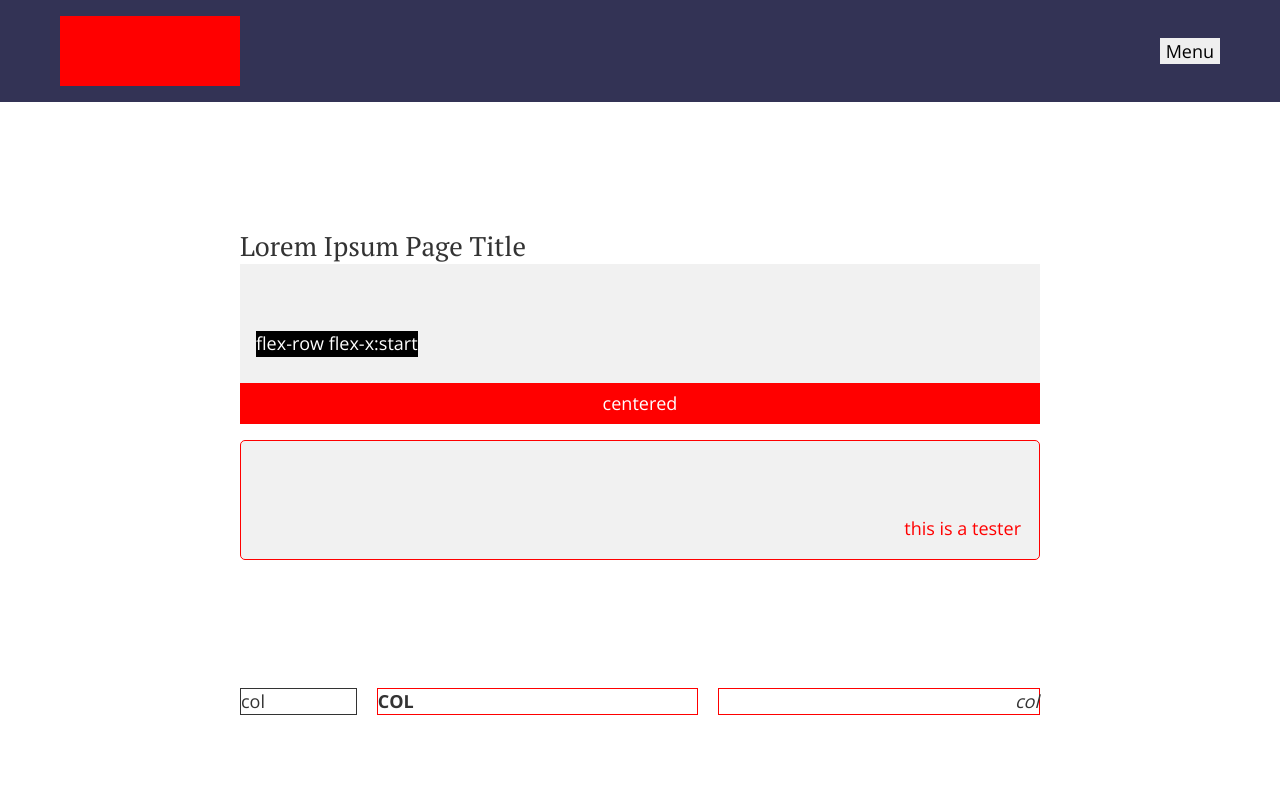
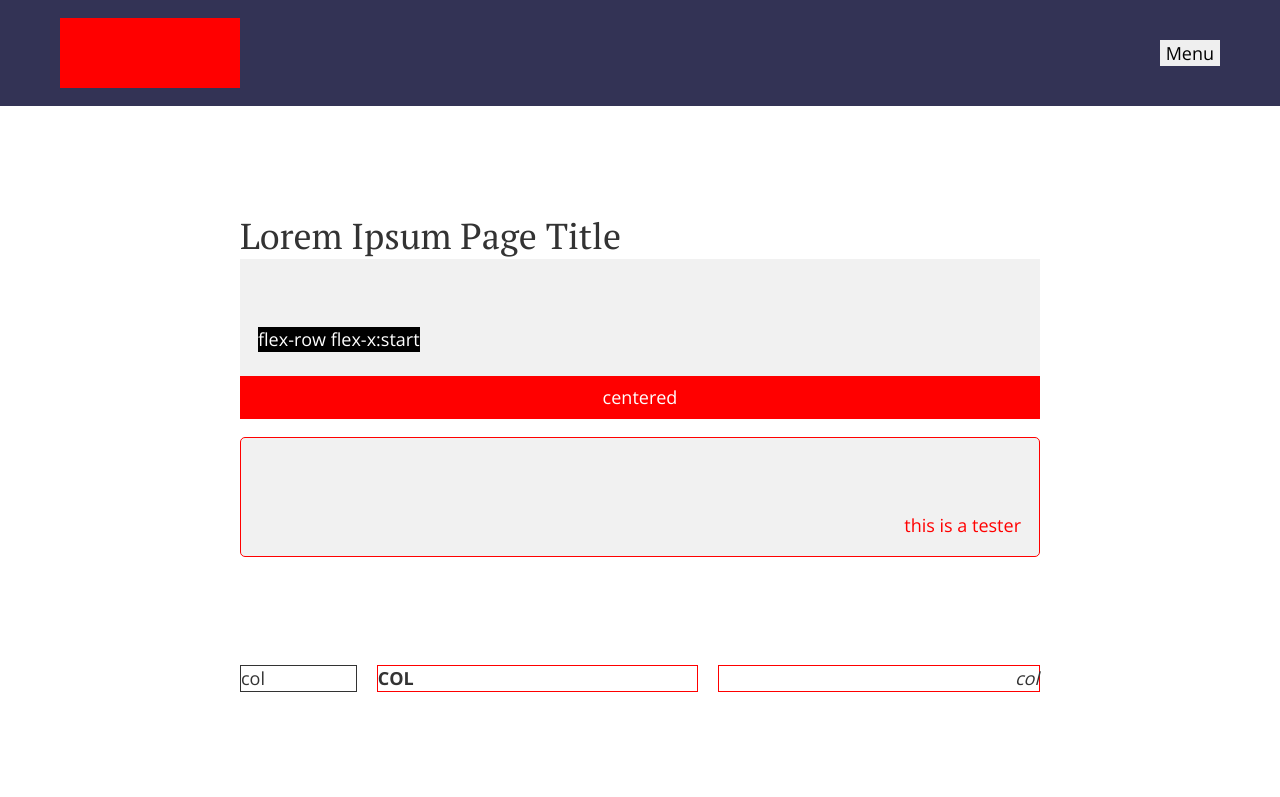
Before and after one commit to nikrowell/css-starter, a website: page index.html in a window 1280 px wide. Shown: the top 797 px of the page. Drawn offline with nearby package versions, Linux system fonts and the light colour scheme; files that its build step writes are made by us from their sources.

Commit message:
cleaning up text helpers and global font sizing

```diff
--- a/index.html
+++ b/index.html
@@ -130,7 +130,7 @@
     <article class="container article">
 
       <header class="page-header">
-        <h1 class="page-title">Lorem Ipsum Page Title</h1>
+        <h1 class="text-lg">Lorem Ipsum Page Title</h1>
       </header>
 
       <div class="content clearfix">
--- a/scss/abstracts/_variables.scss
+++ b/scss/abstracts/_variables.scss
@@ -38,31 +38,18 @@ $colors: (
 
 :root {
 
-  --font-size: 1em;
   --font-body: #{$font-body};
   --font-heading: #{$font-heading};
-  --line-height: 1.4;
-
-  // TODO: move these to helpers/text?
-  // --text-scale: 1.333; // http://type-scale.com/
-  // --text-sm:  calc(1em / var(--text-scale));
-  // --text-md:  calc(1em * var(--text-scale));
-  // --text-lg:  calc(1em * var(--text-scale) * var(--text-scale));
-  // --text-xl:  calc(1em * var(--text-scale) * var(--text-scale) * var(--text-scale));
-  // --text-xxl: calc(1em * var(--text-scale) * var(--text-scale) * var(--text-scale) * var(--text-scale));
-
   --container-width: #{$container-width};
   --container-padding: #{$container-padding};
 
-  @media (min-width: 480px) {
-    --text-scale: 1.414;
-  }
+  font-size: 16px;
 
   @media (min-width: 768px) {
-    --font-size: 1.0625em;
+    font-size: 1.0625em;
   }
 
   @media (min-width: 1024px) {
-    --font-size: 1.125em;
+    font-size: 1.125em;
   }
 }
--- a/scss/base/_elements.scss
+++ b/scss/base/_elements.scss
@@ -1,9 +1,10 @@
+
 body {
-  font-size: var(--font-size);
-  font-family: var(--font-body);
-  line-height: var(--line-height);
+  font-family: $font-body;
+  line-height: 1.4;
   color: $color-text;
   background-color: $color-bg;
+  overflow-x: hidden;
 }
 
 p {
@@ -40,7 +41,7 @@ hr {
   clear: both;
   width: 100%;
   height: 1px;
-  margin: 2.5em 0;
+  // margin: 2.5rem 0;
   margin: var(--space-3) 0;
   line-height: 0;
   border: none;
--- a/scss/base/_forms.scss
+++ b/scss/base/_forms.scss
@@ -7,7 +7,6 @@ button {
   font-size: inherit;
   font-family: inherit;
   font-weight: inherit;
-  outline: none;
 }
 input::-moz-focus-inner,
 button::-moz-focus-inner {
--- a/scss/components/_site-header.scss
+++ b/scss/components/_site-header.scss
@@ -11,5 +11,7 @@
 }
 .logo a {
   background-color: #F00;
+  // background-image: url('../images/logo.svg');
+  // background-size: contain;
   text-indent: -9999px;
 }
--- a/scss/helpers/_columns.scss
+++ b/scss/helpers/_columns.scss
@@ -2,12 +2,6 @@
 $col-count: 12;
 $col-gap: 20px;
 $col-margin: $col-gap / 2;
-
-// TODO: allow for responsive col spacing via custom properties?
-// :root {
-//   --col-gap: $col-gap,
-//   --col-margin: $col-margin,
-// }
 
 @mixin cols($prefix: '', $count: $col-count, $gap: $col-gap, $margin: $col-margin) {
 
--- a/scss/helpers/_flexbox.scss
+++ b/scss/helpers/_flexbox.scss
@@ -34,6 +34,9 @@
   .#{$prefix}content-between { align-content: space-between }
   .#{$prefix}content-around  { align-content: space-around }
   .#{$prefix}content-evenly  { align-content: space-evenly }
+
+  .#{$prefix}order-first     { order: -1 }
+  .#{$prefix}order-last      { order: 9999 }
 }
 
 @include flexbox();
@@ -49,12 +52,3 @@
 .flex-wrap    { flex-wrap: wrap }
 .flex-grow    { flex-grow: 1 }
 .flex-shrink  { flex-shrink: 1 }
-
-.order-0     { order: 0 }
-.order-1     { order: 1 }
-.order-2     { order: 2 }
-.order-3     { order: 3 }
-.order-4     { order: 4 }
-.order-5     { order: 5 }
-.order-first { order: -1 }
-.order-last  { order: 9999 }
--- a/scss/helpers/_spacing.scss
+++ b/scss/helpers/_spacing.scss
@@ -4,7 +4,7 @@
   --spacing-2: 1rem;
   --spacing-3: 2rem;
   --spacing-4: 4rem;
-  --spacing-5: 8rem;
+  --spacing-5: 6rem;
 }
 
 @mixin spacing($prefix: '') {
--- a/scss/helpers/_text.scss
+++ b/scss/helpers/_text.scss
@@ -1,12 +1,16 @@
 
 :root {
+
+  // http://type-scale.com/
   --text-base: 1rem;
   --text-scale: 1.414;
-  --text-xs: calc(var(--text-base) * 0.75);
-  --text-sm: calc(var(--text-base) * 0.875);
-  --text-md: calc(var(--text-base) * var(--text-scale));
-  --text-lg: calc(var(--text-base) * var(--text-scale) * var(--text-scale));
-  --text-xl: calc(var(--text-base) * var(--text-scale) * var(--text-scale) * var(--text-scale));
+
+  --text-xs: calc(1rem / var(--text-scale) / var(--text-scale));
+  --text-sm: calc(1rem / var(--text-scale));
+  --text-md: calc(1rem * var(--text-scale));
+  --text-lg: calc(1rem * var(--text-scale) * var(--text-scale));
+  --text-xl: calc(1rem * var(--text-scale) * var(--text-scale) * var(--text-scale));
+  --text-xxl: calc(1rem * var(--text-scale) * var(--text-scale) * var(--text-scale) * var(--text-scale));
 }
 
 @mixin text($prefix: '') {
@@ -15,11 +19,12 @@
     $prefix: '#{$prefix}\\:';
   }
 
-  .#{$prefix}text-xs { font-size: var(--text-xs) }
-  .#{$prefix}text-sm { font-size: var(--text-sm) }
-  .#{$prefix}text-md { font-size: var(--text-md) }
-  .#{$prefix}text-lg { font-size: var(--text-lg) }
-  .#{$prefix}text-xl { font-size: var(--text-xl) }
+  .#{$prefix}text-xs  { font-size: var(--text-xs) }
+  .#{$prefix}text-sm  { font-size: var(--text-sm) }
+  .#{$prefix}text-md  { font-size: var(--text-md) }
+  .#{$prefix}text-lg  { font-size: var(--text-lg) }
+  .#{$prefix}text-xl  { font-size: var(--text-xl) }
+  .#{$prefix}text-xxl { font-size: var(--text-xxl) }
 
   .#{$prefix}text-left   { text-align: left }
   .#{$prefix}text-right  { text-align: right }
@@ -47,23 +52,20 @@
 .font-black     { font-weight: 900 }
 .font-italic    { font-style: italic }
 
-// .kerning-tight  { letter-spacing: -0.05em }
-// .kerning-normal { letter-spacing: 0 }
-// .kerning-loose  { letter-spacing: 0.05em }
+.kerning-tight  { letter-spacing: -0.05em }
+.kerning-normal { letter-spacing: 0 }
+.kerning-loose  { letter-spacing: 0.05em }
 
-// .leading-none   { line-height: 1 }
-// .leading-tight  { line-height: 1.25 }
-// .leading-normal { line-height: 1.5 }
-// .leading-loose  { line-height: 2 }
+.leading-none   { line-height: 1 }
+.leading-tight  { line-height: 1.25 }
+.leading-normal { line-height: 1.5 }
+.leading-loose  { line-height: 2 }
 
-.uppercase { text-transform: uppercase }
-.lowercase { text-transform: lowercase }
-
-.antialiased {
+.font-antialiased {
   -webkit-font-smoothing: antialiased;
   -moz-osx-font-smoothing: grayscale;
 }
-.subpixel-antialiased {
+.font-subpixel {
   -webkit-font-smoothing: auto;
   -moz-osx-font-smoothing: auto;
 }
@@ -74,5 +76,7 @@
   text-overflow: ellipsis;
 }
 
+.uppercase { text-transform: uppercase }
+.lowercase { text-transform: lowercase }
 .no-select { user-select: none }
 .no-wrap   { white-space: nowrap }
--- a/scss/index.scss
+++ b/scss/index.scss
@@ -19,7 +19,6 @@
   'components/button',
   'components/cta-link',
   'components/nav',
-  'components/page-header',
   'components/site-header',
   'components/site-footer',
   'components/social';
```
Also changed, not shown: scss/components/_page-header.scss (deleted).
